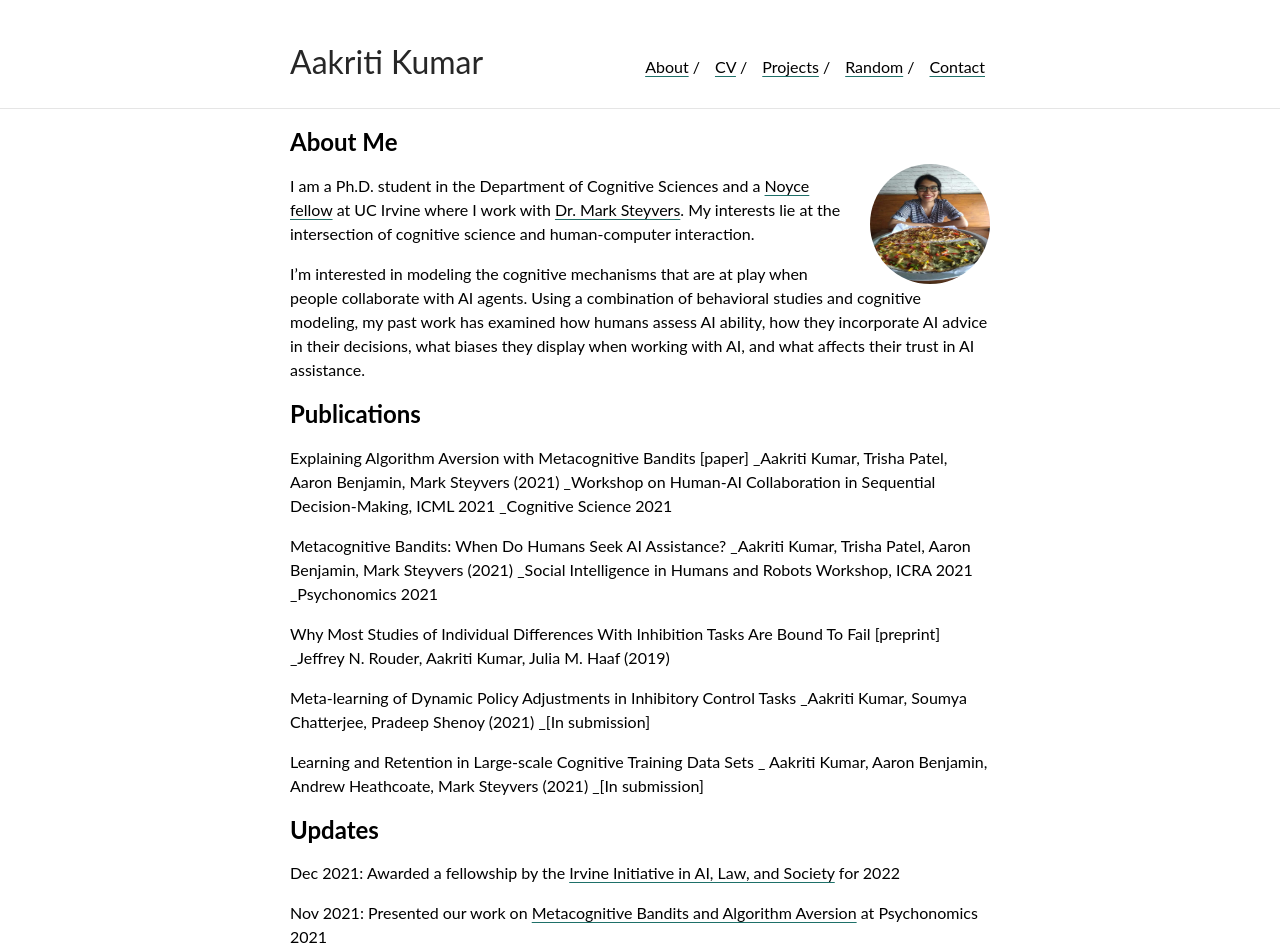
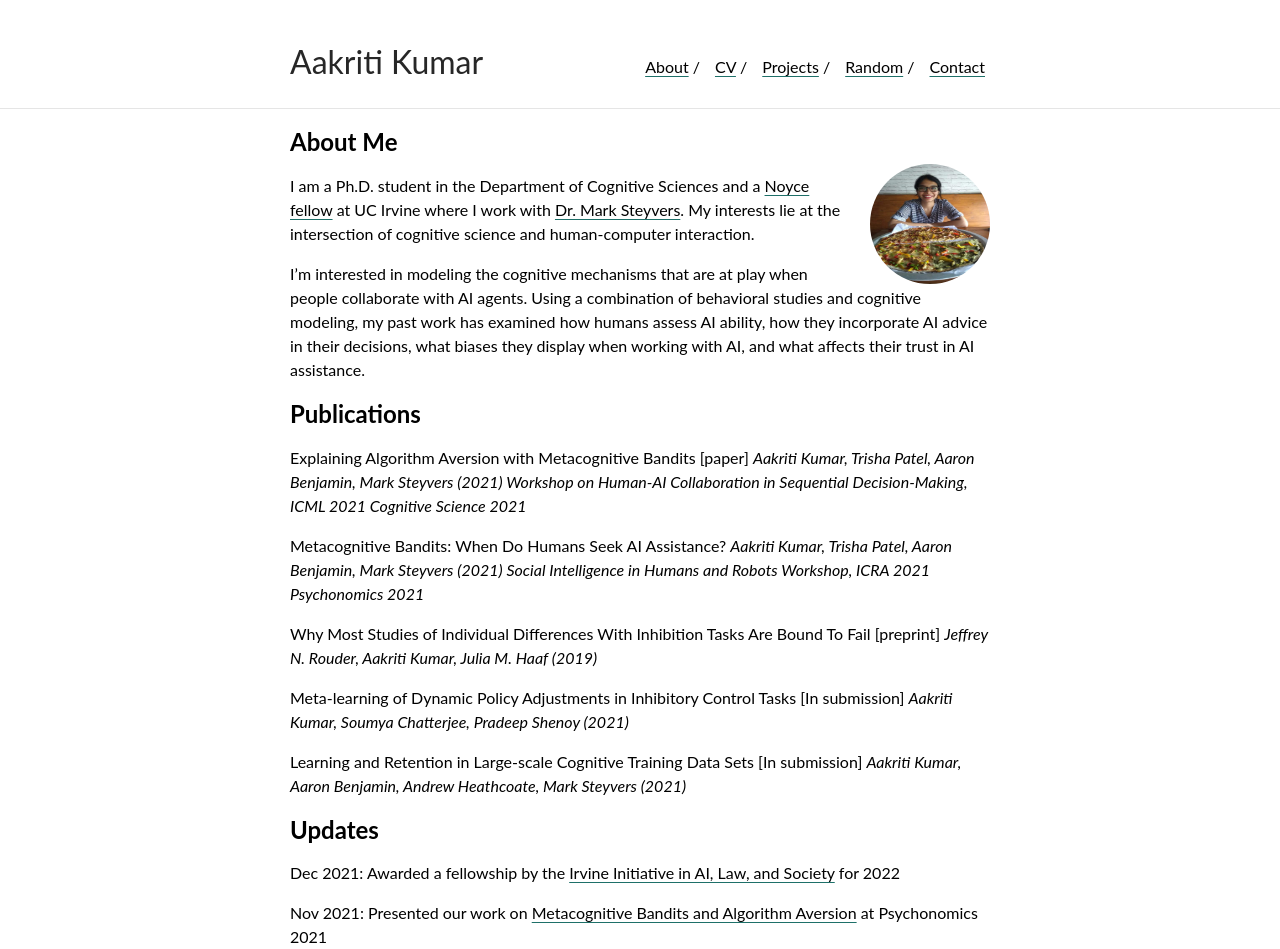
Before and after one commit to aakriti1kumar/aakriti1kumar.github.io, a Jekyll site: the page built from index.md, in a window 1280 px wide. Built offline with Jekyll 4.4.1, drawn with Linux system fonts in a browser that asks for light colours; our own code applies the rules of GitHub Pages for plain Markdown files.

Commit message:
Update index.md

```diff
--- a/index.md
+++ b/index.md
@@ -10,26 +10,24 @@
 ## Publications
 
 Explaining Algorithm Aversion with Metacognitive Bandits [paper]
-_Aakriti Kumar, Trisha Patel, Aaron Benjamin, Mark Steyvers (2021)
-_Workshop on Human-AI Collaboration in Sequential Decision-Making, ICML 2021
-_Cognitive Science 2021
+*Aakriti Kumar, Trisha Patel, Aaron Benjamin, Mark Steyvers (2021)
+Workshop on Human-AI Collaboration in Sequential Decision-Making, ICML 2021
+Cognitive Science 2021*
 
 Metacognitive Bandits: When Do Humans Seek AI Assistance?
-_Aakriti Kumar, Trisha Patel, Aaron Benjamin, Mark Steyvers (2021)
-_Social Intelligence in Humans and Robots Workshop, ICRA 2021
-_Psychonomics 2021
+*Aakriti Kumar, Trisha Patel, Aaron Benjamin, Mark Steyvers (2021)
+Social Intelligence in Humans and Robots Workshop, ICRA 2021
+Psychonomics 2021*
 
 Why Most Studies of Individual Differences With Inhibition Tasks Are Bound To Fail [preprint]
-_Jeffrey N. Rouder, Aakriti Kumar, Julia M. Haaf (2019)
+*Jeffrey N. Rouder, Aakriti Kumar, Julia M. Haaf (2019)*
 
-Meta-learning of Dynamic Policy Adjustments in Inhibitory Control Tasks
-_Aakriti Kumar, Soumya Chatterjee, Pradeep Shenoy (2021)
-_[In submission]
+Meta-learning of Dynamic Policy Adjustments in Inhibitory Control Tasks [In submission]
+*Aakriti Kumar, Soumya Chatterjee, Pradeep Shenoy (2021)*
 
 
-Learning and Retention in Large-scale Cognitive Training Data Sets
-_ Aakriti Kumar, Aaron Benjamin, Andrew Heathcoate, Mark Steyvers (2021)
-_[In submission]
+Learning and Retention in Large-scale Cognitive Training Data Sets [In submission]
+*Aakriti Kumar, Aaron Benjamin, Andrew Heathcoate, Mark Steyvers (2021)*
 
 
 ## Updates
```
